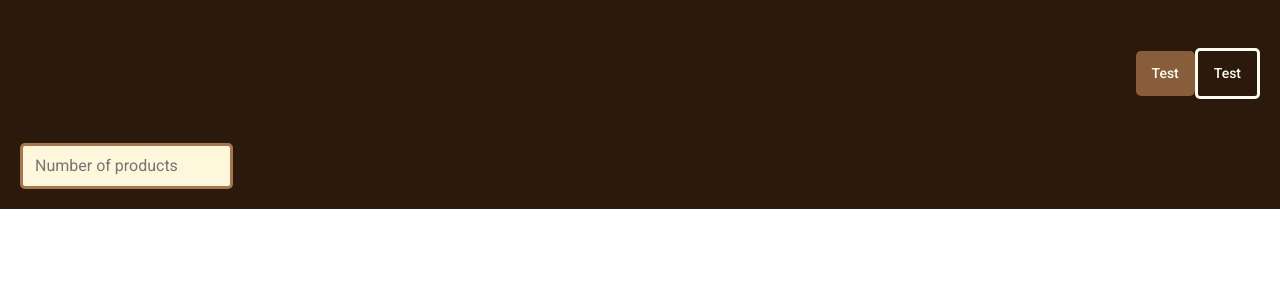
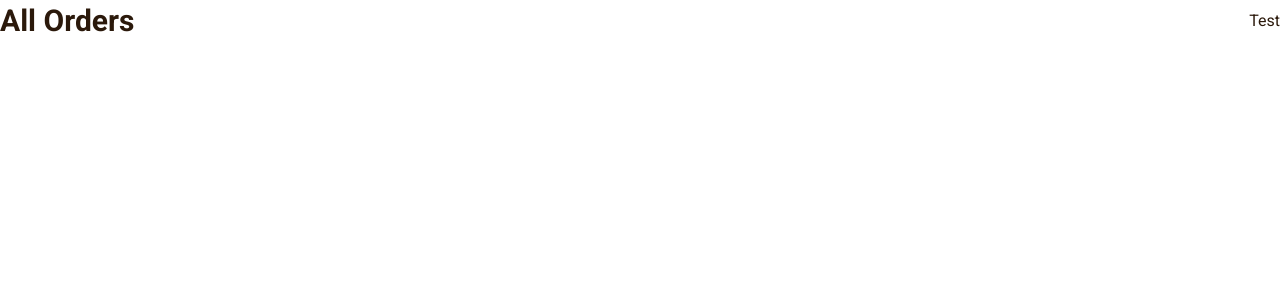
Before and after one commit to gregsypek/bakery, a React (Vite) app: page /orders in a window 1280 px wide. Shown: the top 300 px of the page. Built offline with nearby package versions, Linux system fonts and the light colour scheme.

Commit message:
setting up pages and routes

```diff
--- a/package.json
+++ b/package.json
@@ -12,6 +12,7 @@
   "dependencies": {
     "react": "^18.2.0",
     "react-dom": "^18.2.0",
+    "react-router-dom": "^6.21.0",
     "styled-components": "^6.1.1"
   },
   "devDependencies": {
--- a/src/App.jsx
+++ b/src/App.jsx
@@ -1,38 +1,31 @@
-import { styled } from "styled-components";
+import { BrowserRouter, Navigate, Route, Routes } from "react-router-dom";
+import Dashboard from "./pages/Dashboard";
+import Orders from "./pages/Orders";
+import Products from "./pages/Products";
+import Users from "./pages/Users";
+import Settings from "./pages/Settings";
+import Account from "./pages/Account";
+import Login from "./pages/Login";
+import PageNotFound from "./pages/PageNotFound";
 import GlobalStyles from "./styles/GlobalStyles";
-import Button from "./ui/Button";
-import Input from "./ui/Input";
-import Heading from "./ui/Heading";
-import Row from "./ui/Row";
-
-const StyledApp = styled.main`
-	/* background-color: var(--color-brand-100); */
-	background-color: var(--color-black-900);
-
-	padding: 20px;
-`;
 
 function App() {
 	return (
 		<>
 			<GlobalStyles />
-			<StyledApp>
-				<Row type="horizontal">
-					<Heading as="h1">Bakery</Heading>
-
-					<div>
-						<Heading as="h3">Bakery</Heading>
-						<Button>Test</Button>
-						<Button variation="secondary">Test</Button>
-					</div>
-				</Row>
-				<Row type="vertical">
-					<Heading as="h3">Form</Heading>
-					<form>
-						<Input type="number" placeholder="Number of products" />
-					</form>
-				</Row>
-			</StyledApp>
+			<BrowserRouter>
+				<Routes>
+					<Route index element={<Navigate replace to="dashboard" />} />
+					<Route path="dashboard" element={<Dashboard />} />
+					<Route path="orders" element={<Orders />} />
+					<Route path="products" element={<Products />} />
+					<Route path="users" element={<Users />} />
+					<Route path="settings" element={<Settings />} />
+					<Route path="account" element={<Account />} />
+					<Route path="login" element={<Login />} />
+					<Route path="*" element={<PageNotFound />} />
+				</Routes>
+			</BrowserRouter>
 		</>
 	);
 }
--- /dev/null
+++ b/src/pages/Account.jsx
@@ -0,0 +1,5 @@
+function Account() {
+	return <div>account</div>;
+}
+
+export default Account;
--- /dev/null
+++ b/src/pages/Dashboard.jsx
@@ -0,0 +1,5 @@
+function Dashboard() {
+	return <div>Dashboard</div>;
+}
+
+export default Dashboard;
--- /dev/null
+++ b/src/pages/Login.jsx
@@ -0,0 +1,5 @@
+function Login() {
+	return <div>login</div>;
+}
+
+export default Login;
--- /dev/null
+++ b/src/pages/Orders.jsx
@@ -0,0 +1,13 @@
+import Heading from "../ui/Heading";
+import Row from "../ui/Row";
+
+function Orders() {
+	return (
+		<Row type="horizontal">
+			<Heading as="h1">All Orders</Heading>
+			<p>Test</p>
+		</Row>
+	);
+}
+
+export default Orders;
--- /dev/null
+++ b/src/pages/PageNotFound.jsx
@@ -0,0 +1,5 @@
+function PageNotFound() {
+	return <div>page not found</div>;
+}
+
+export default PageNotFound;
--- /dev/null
+++ b/src/pages/Products.jsx
@@ -0,0 +1,5 @@
+function Products() {
+	return <div>products</div>;
+}
+
+export default Products;
--- /dev/null
+++ b/src/pages/Settings.jsx
@@ -0,0 +1,5 @@
+function Settings() {
+	return <div>settings</div>;
+}
+
+export default Settings;
--- /dev/null
+++ b/src/pages/Users.jsx
@@ -0,0 +1,5 @@
+function Users() {
+	return <div>users</div>;
+}
+
+export default Users;
```
Also changed, not shown: 1 other file (tests, documents, lock files or other folders).
